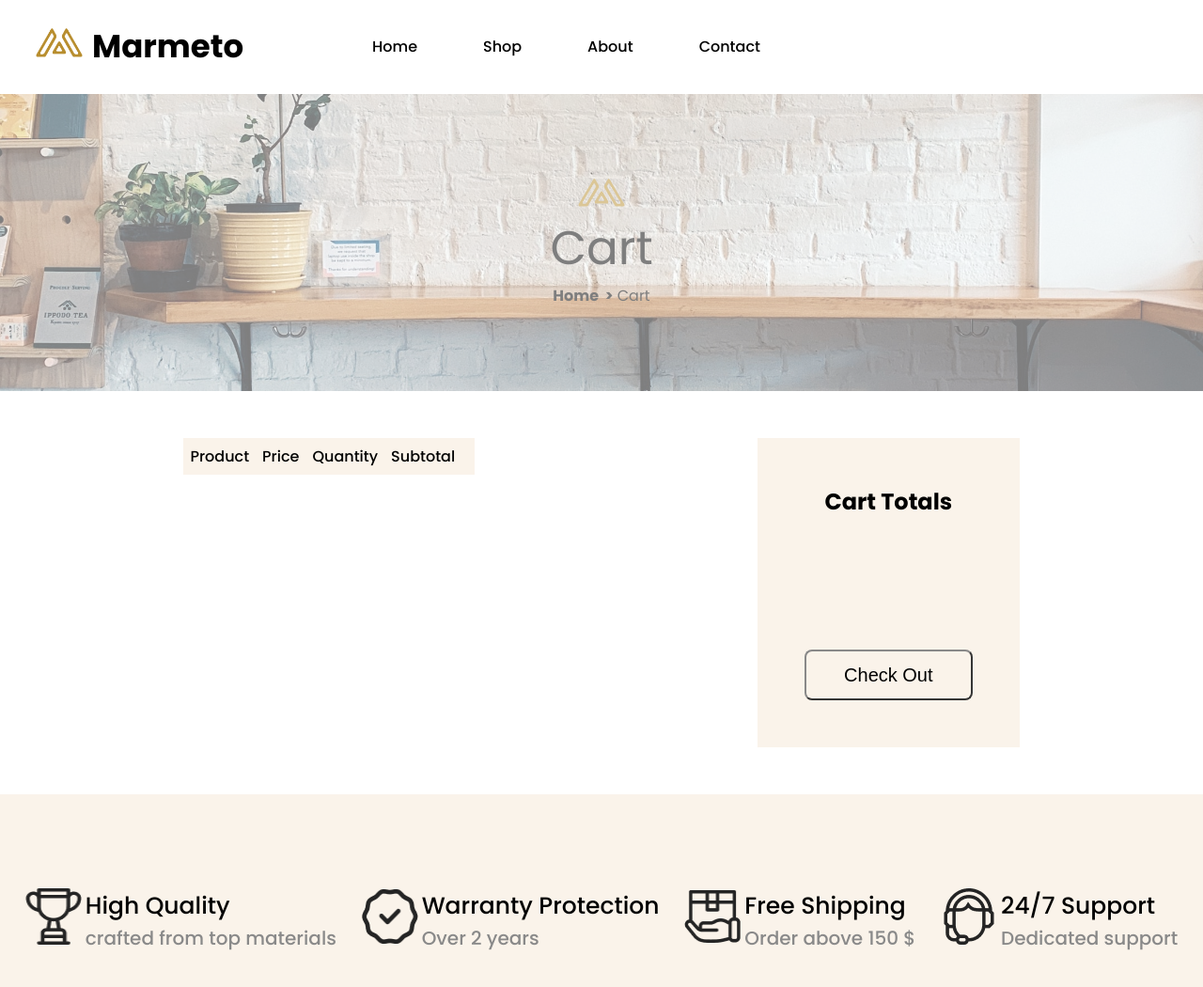
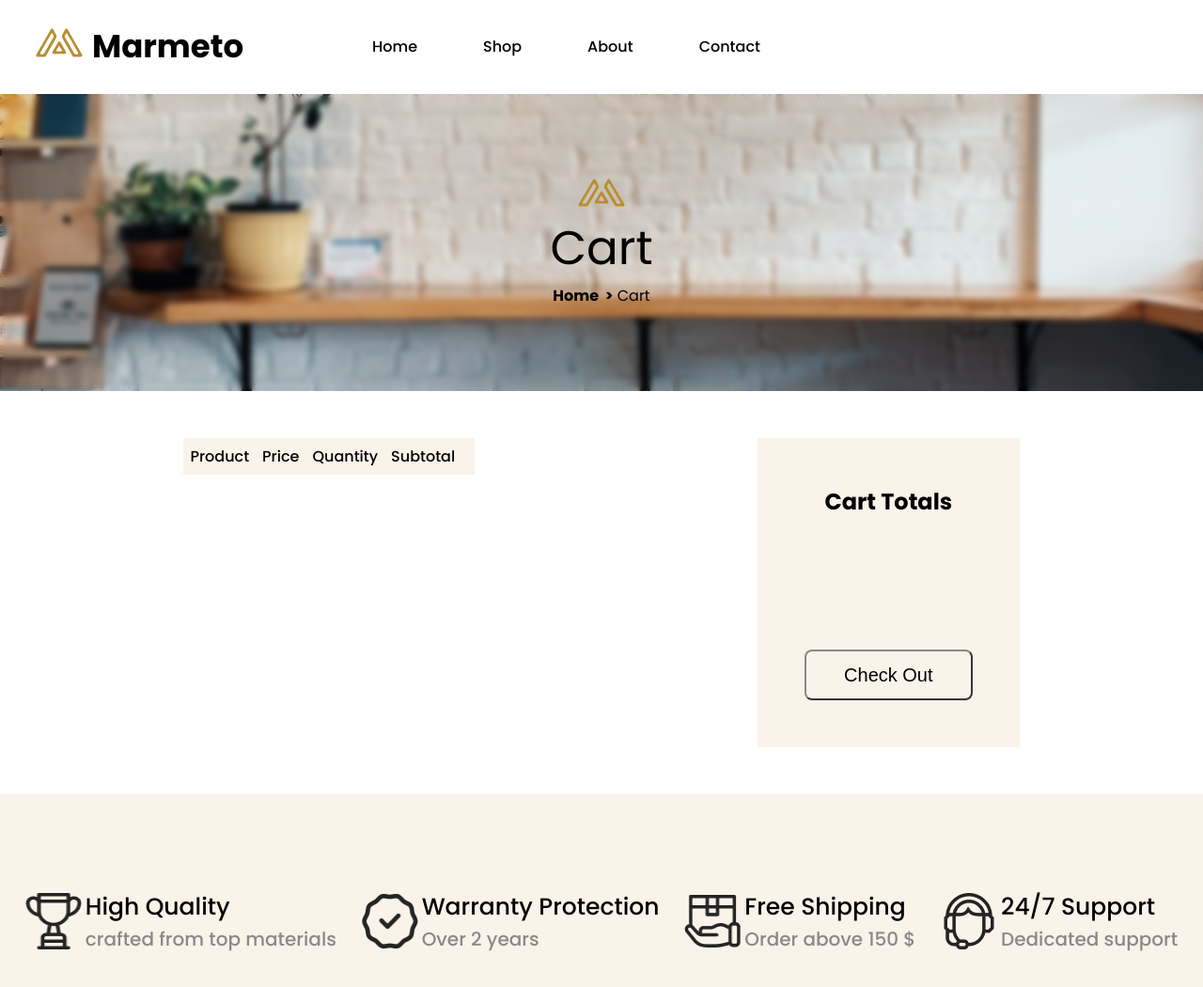
Before and after one commit to saurabh8421/Shopping_cart, a plain HTML site: page index.html in a window 1280 px wide. Shown: the whole page at 94% size. Drawn offline with Linux system fonts and the light colour scheme; no server answers.

Commit message:
Add files via upload

```diff
--- a/style.css
+++ b/style.css
@@ -102,8 +102,9 @@ header .logo img{
   height: 316px;
   background-position-y: center;
   background-size: cover;
-  background: blur(2px);
-  opacity: 50%;
+  backdrop-filter: blur(9px);
+
+  /* opacity: 50%;  */
    /* filter: opacity(50%); */
 }
 
@@ -134,7 +135,7 @@ header .logo img{
   opacity: 100%;
   z-index: 1;
   font-family: poppins;
-
+  backdrop-filter: blur(3px);
 
 }
 .content h1, .content p{
@@ -159,7 +160,7 @@ header .logo img{
   height: 70px;
   display: flex;
   gap: 4px;
-
+  align-items: center;
 }
 
 .footer h1{
@@ -235,6 +236,7 @@ header .logo img{
   width: 30px;
   border-radius: 4px;
   text-align: center;
+  align-content: center;
 }
 
 
```
